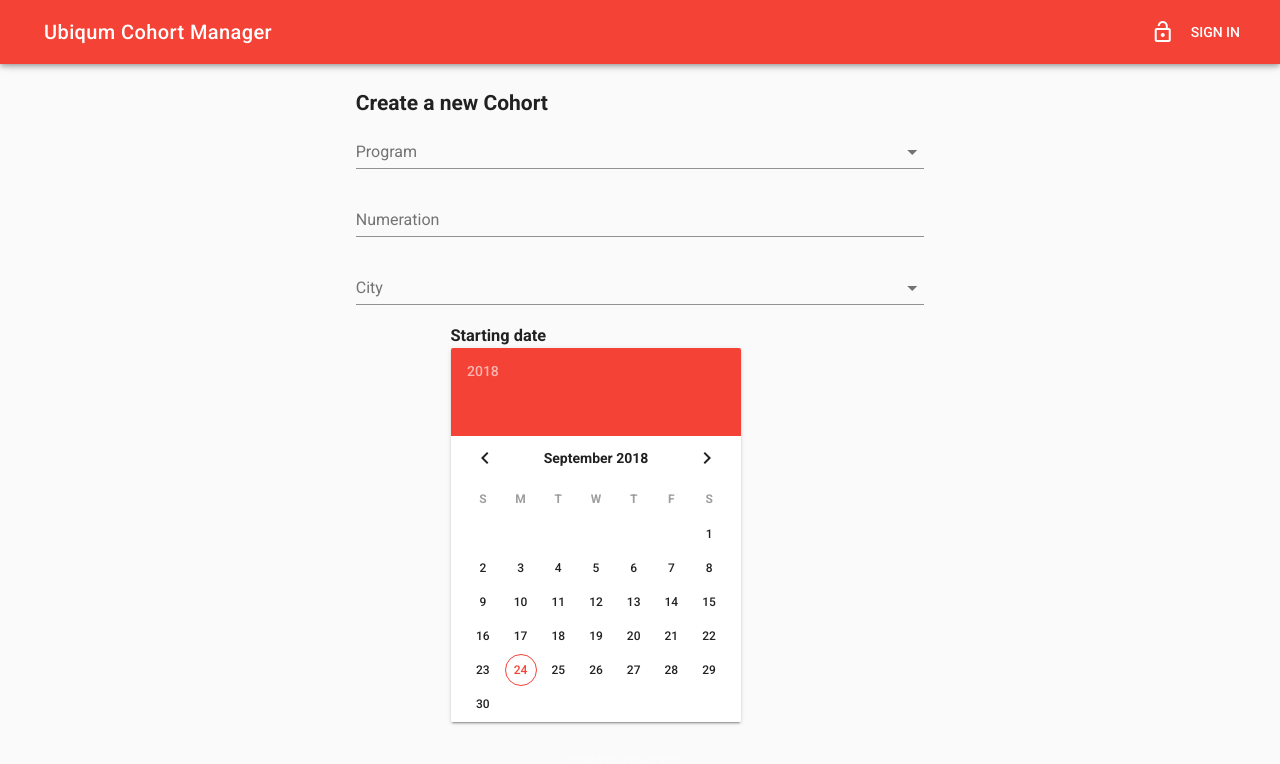
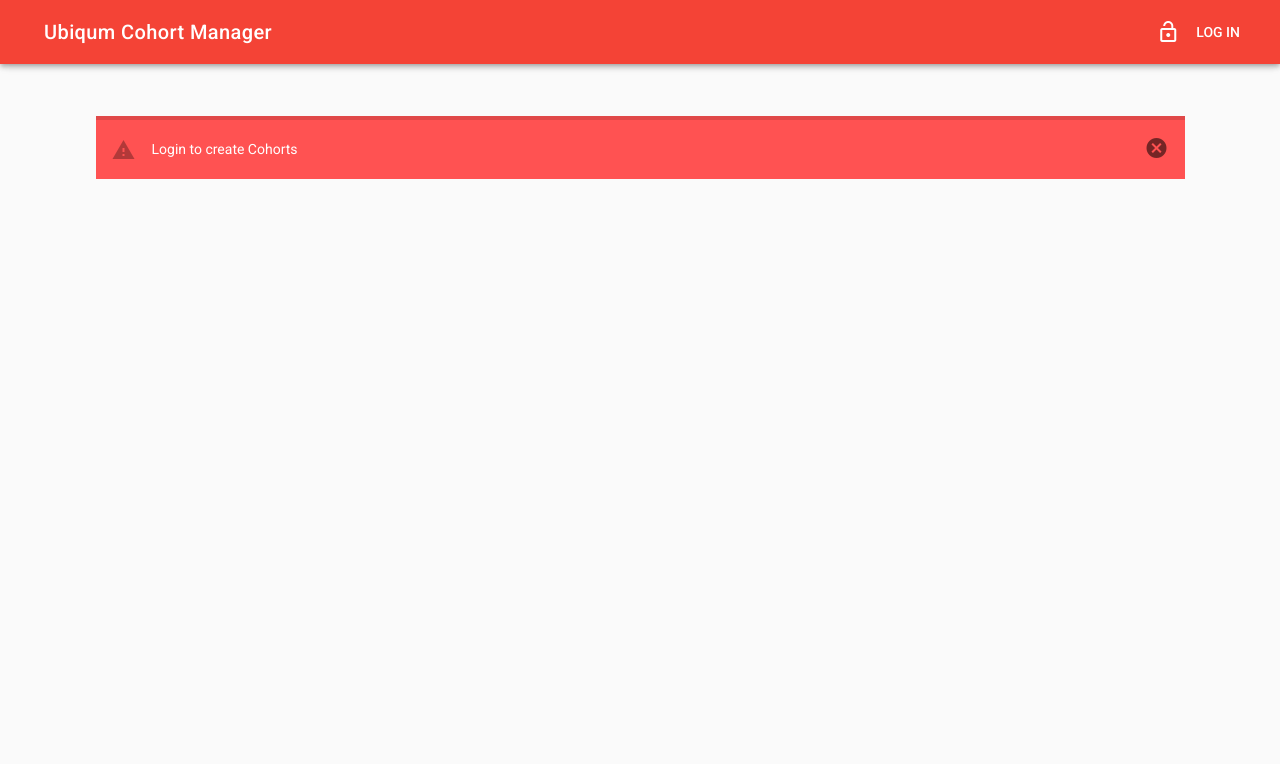
Before and after one commit to rawlmp/classroom, a Vue app: page /createcohort in a window 1280 px wide. Shown: the top 764 px of the page. Built offline with nearby package versions, Linux system fonts and the light colour scheme; no server answers; the database is empty.

Commit message:
Error on createCohort added

```diff
--- a/src/App.vue
+++ b/src/App.vue
@@ -49,7 +49,7 @@ export default {
     menuItems(){
       let menuItems = [
         // {icon: "face" , title: "Sign up", link:"/signup"},
-        {icon: "lock_open" , title: "Sign in", link:"/signin"}
+        {icon: "lock_open" , title: "Log in", link:"/signin"}
       ]
 
       if(this.userIsAuthenticated){
--- a/src/components/Cohorts/CreateCohort.vue
+++ b/src/components/Cohorts/CreateCohort.vue
@@ -1,5 +1,13 @@
 <template lang="html">
   <v-container>
+    <v-layout row v-if="!user">
+      <v-flex xs12>
+        <v-container fluid>
+          <alert text="Login to create Cohorts"></alert>
+        </v-container>
+      </v-flex>
+    </v-layout>
+    <v-container v-if="user">
     <v-layout row>
       <v-flex xs12 sm6 offset-sm3>
         <h2>Create a new Cohort</h2>
@@ -94,6 +102,7 @@
         </form>
       </v-flex>
     </v-layout>
+    </v-container>
   </v-container>
 </template>
 
@@ -119,6 +128,9 @@ export default {
     },
     programs(){
       return this.$store.getters.availablePrograms
+    },
+    user(){
+      return this.$store.getters.user
     }
   },
   methods:{
--- a/src/components/Users/Signin.vue
+++ b/src/components/Users/Signin.vue
@@ -82,14 +82,19 @@ export default {
     },
     loading(){
       return this.$store.getters.loading
+    },
+    go(){
+      if(this.user !== null){
+        this.$router.push("/cities")
+      }
     }
   },
   watch:{
-    user(value){
-      if(value !== null){
-        this.$router.push("/cities")
-      }
-    }
+    // user(value){
+    //   if(value !== null){
+    //     this.$router.push("/cities")
+    //   }
+    // }
   }
 }
 </script>
```
